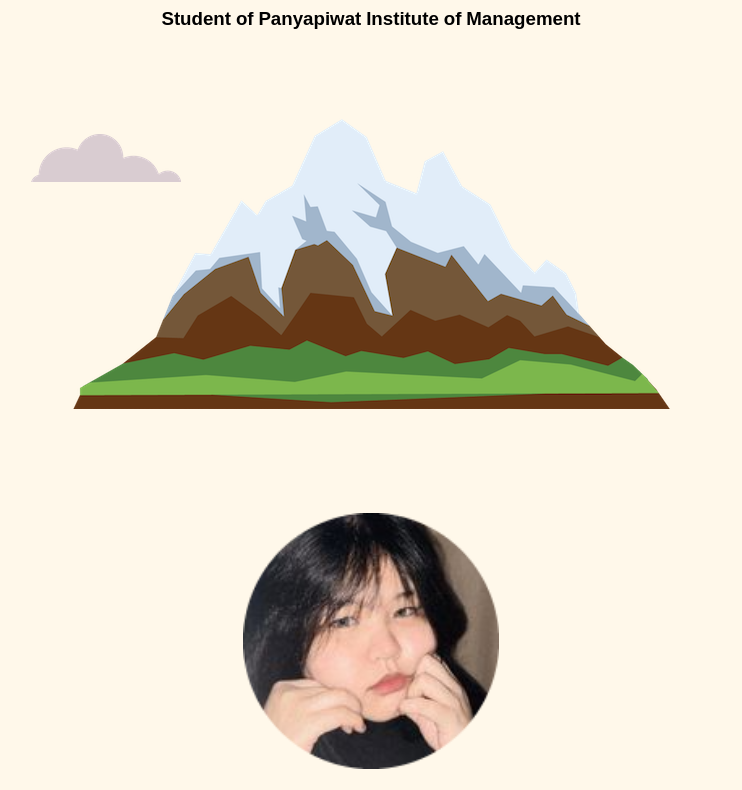
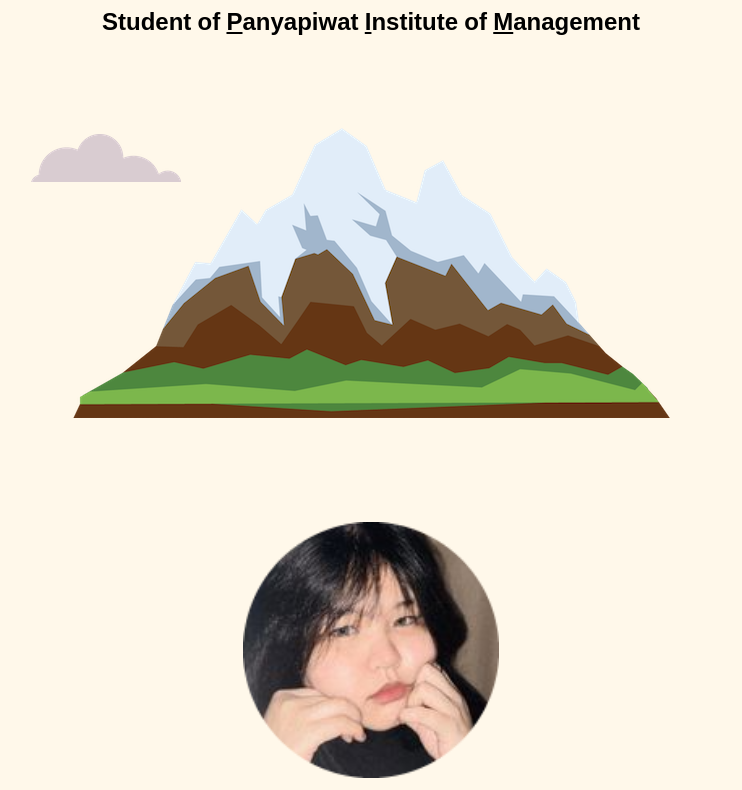
Before and after one commit to nepjune2142/resume, a plain HTML site: page index.html in a window 1280 px wide. Shown: the part 166-956 px from the top of the page, without its empty margins (269-1011 px from the left). Drawn offline with Linux system fonts and the light colour scheme.

Commit message:
Add files via upload

```diff
--- a/index.html
+++ b/index.html
@@ -13,7 +13,9 @@
     <div class="top-container">
       <img class="top-cloud"src="cloud.png" alt="">
       <h1>ดวงหทัย นันทวิสิทธิ์</h1>
-      <h3>Student of Panyapiwat Institute of Management</h3>
+      <h2>Student of <span style="text-decoration:underline">P</span>anyapiwat
+        <span style="text-decoration:underline">I</span>nstitute of
+        <span style="text-decoration:underline">M</span>anagement</h2>
       <img class="bottom-cloud" src="cloud.png" alt="">
       <img src="mountain.png" alt="">
     </div>
```
